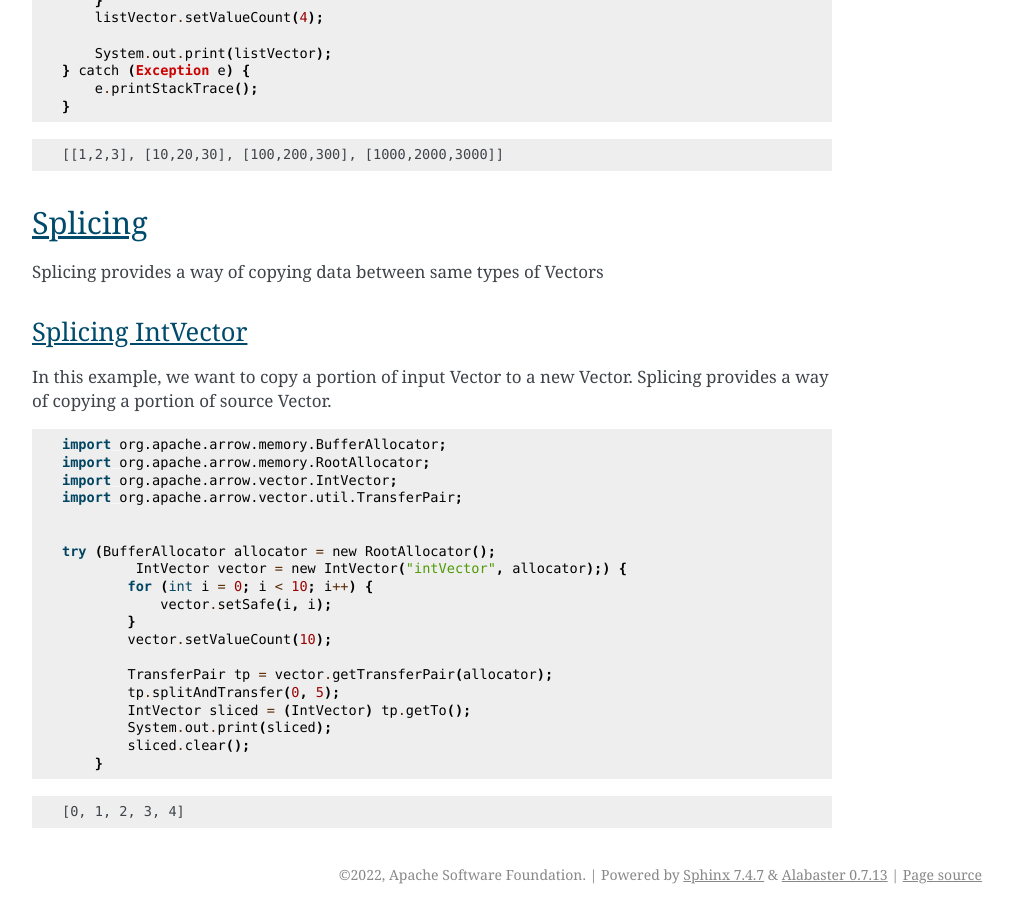
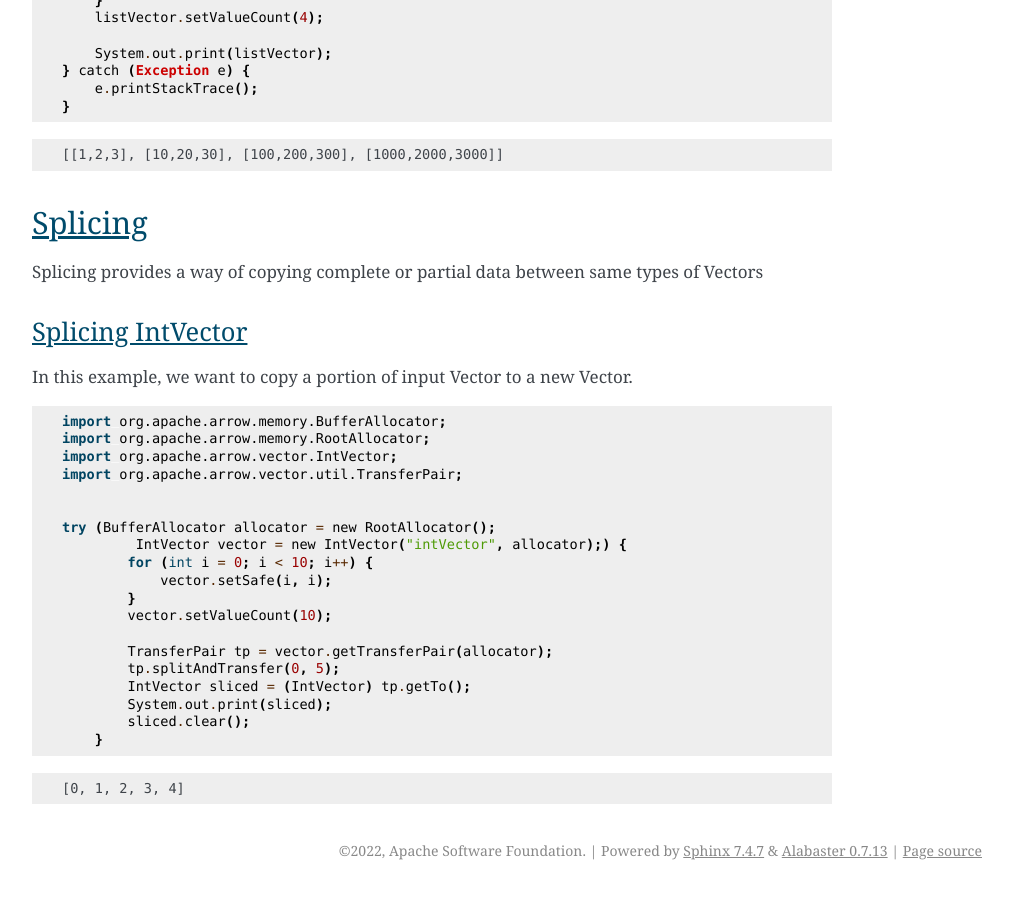
Before and after one commit to apache/arrow-cookbook, a Sphinx documentation site: the page built from java/source/create.rst, in a window 1280 px wide and 900 px high, scrolled down 2994 px. Shown: the whole window, without its empty margins (258-1270 px from the left). Built offline with Sphinx 7.4.7, drawn with Linux system fonts in a browser that asks for light colours.

Commit message:
updated content

```diff
--- a/java/source/create.rst
+++ b/java/source/create.rst
@@ -192,13 +192,12 @@ Array of List
 Splicing
 ========
 
-Splicing provides a way of copying data between same types of Vectors
+Splicing provides a way of copying complete or partial data between same types of Vectors
 
 Splicing IntVector
 ------------------
 
 In this example, we want to copy a portion of input Vector to a new Vector.
-Splicing provides a way of copying a portion of source Vector.
 
 .. testcode::
 
```
